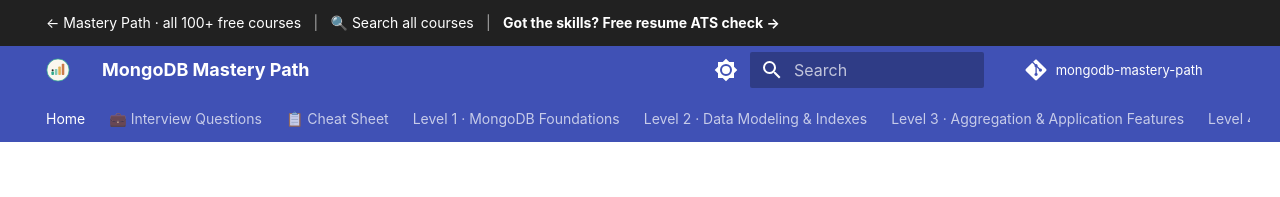
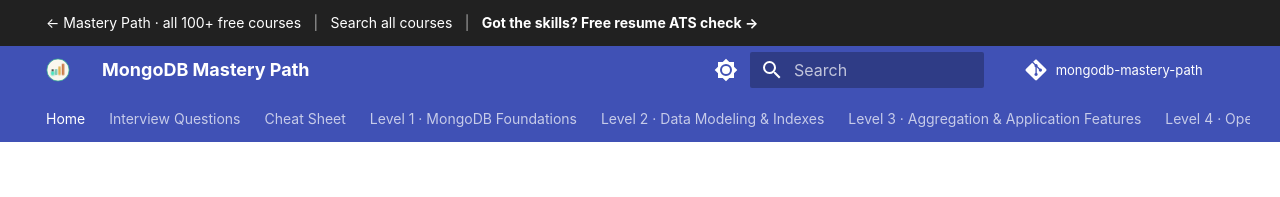
Before and after one commit to SIGILIPELLI/mongodb-mastery-path, an MkDocs documentation site: the page built from docs/index.md, in a window 1280 px wide. Shown: the top 197 px of the page. Built offline with MkDocs 1.6.1 and Material for MkDocs 9.7.7, drawn with Linux system fonts in a browser that asks for light colours; comment, search, counter and statistics services are not loaded; some of the changed text lies outside the part shown.

Commit message:
Animated logo back, one dark footer, clean tab labels
- logo partial has the animation classes again (dot climbs the bars, bars glow)
- footer: previous/next, then a single dark site footer with legal links and licence
- tab labels without emoji; announcement line without emoji

Co-Authored-By: Claude Opus 5.5 <noreply@anthropic.com>

```diff
--- a/docs/overrides/main.html
+++ b/docs/overrides/main.html
@@ -108,7 +108,6 @@
   </script>
   <style>
     .md-banner a:hover { text-decoration: underline !important; }
-    .mp-sitelinks a { color: var(--md-typeset-a-color); }
     .mp-related { margin-top: 2.4rem; padding-top: 1rem; border-top: 1px solid var(--md-default-fg-color--lightest); font-size: .78rem; }
     .mp-related h2 { font-size: .9rem; margin: 0 0 .5rem; }
     .mp-related ul { list-style: none; margin: 0; padding: 0; display: flex; flex-wrap: wrap; gap: .4rem .9rem; }
@@ -128,7 +127,7 @@
     &larr; Mastery Path &middot; all 100+ free courses
   </a>
   <span style="opacity: .6; margin: 0 .6em;">|</span>
-  <a href="https://learnmasterypath.com/search/" style="color: inherit; text-decoration: none;">&#128269; Search all courses</a>
+  <a href="https://learnmasterypath.com/search/" style="color: inherit; text-decoration: none;">Search all courses</a>
   <span style="opacity: .6; margin: 0 .6em;">|</span>
   <a href="https://learnmasterypath.com/resume/" style="color: inherit; font-weight: 700; text-decoration: none;">
     Got the skills? Free resume ATS check &rarr;
@@ -150,20 +149,25 @@
 {% endblock %}
 
 {% block footer %}
-  {#- Legal links live here, on every page (not in the top tabs): privacy policy, terms, license + CC notice. -#}
-  <nav class="mp-sitelinks" aria-label="Site and legal links"
-       style="text-align: center; padding: 0.9rem 1rem 0.5rem; font-size: 0.72rem; line-height: 1.9; background: var(--md-default-bg-color); border-top: 1px solid var(--md-default-fg-color--lightest);">
-    <a href="https://learnmasterypath.com/">Mastery Path home</a> &middot;
-    <a href="https://learnmasterypath.com/about.html">About</a> &middot;
-    <a href="https://learnmasterypath.com/contact.html">Contact</a> &middot;
-    <a href="{{ config.site_url }}privacy/">Privacy Policy</a> &middot;
-    <a href="https://learnmasterypath.com/terms.html">Terms</a> &middot;
-    <a href="{{ config.site_url }}license/">License</a>
-  </nav>
-  <p class="mp-license-note" style="text-align: center; margin: 0; padding: 0 1rem 0.9rem; font-size: 0.66rem; color: var(--md-default-fg-color--light); background: var(--md-default-bg-color);">
-    © 2026 Vinod Bhanuja · Except where otherwise noted, lesson content is licensed under
-    <a rel="license" href="https://creativecommons.org/licenses/by/4.0/">CC BY 4.0</a> and code examples under the
-    <a href="https://opensource.org/license/mit">MIT License</a>.
-  </p>
+  {#- Material's footer (previous / next lesson), then one dark site footer with the legal links on every page (not in the top tabs). -#}
   {{ super() }}
+  <div class="mp-foot">
+    <div class="mp-foot-inner">
+      <a class="mp-foot-brand" href="https://learnmasterypath.com/">{% include "partials/logo.html" %}<span>Mastery Path</span></a>
+      <nav class="mp-sitelinks" aria-label="Site and legal links">
+        <a href="https://learnmasterypath.com/">All courses</a>
+        <a href="https://learnmasterypath.com/about.html">About</a>
+        <a href="https://learnmasterypath.com/contact.html">Contact</a>
+        <a href="{{ config.site_url }}privacy/">Privacy Policy</a>
+        <a href="https://learnmasterypath.com/terms.html">Terms</a>
+        <a href="{{ config.site_url }}license/">License</a>
+        <a href="https://learnmasterypath.com/verify/">Verify a certificate</a>
+      </nav>
+    </div>
+    <p class="mp-license-note">
+      © 2026 Vinod Bhanuja · Except where otherwise noted, lesson content is licensed under
+      <a rel="license" href="https://creativecommons.org/licenses/by/4.0/">CC BY 4.0</a> and code examples under the
+      <a href="https://opensource.org/license/mit">MIT License</a>.
+    </p>
+  </div>
 {% endblock %}
--- a/docs/overrides/partials/logo.html
+++ b/docs/overrides/partials/logo.html
@@ -1,8 +1,8 @@
 <svg class="mp-mark" viewBox="0 0 160 160" role="img" aria-label="Mastery Path logo">
   <circle cx="80" cy="80" r="74" fill="#FAF7EF" stroke="#2FA98D" stroke-width="5"/>
-  <rect x="36" y="90" width="17" height="24" rx="5" fill="#2FA98D"/>
-  <rect x="59" y="74" width="17" height="40" rx="5" fill="#7FC9B7"/>
-  <rect x="82" y="56" width="17" height="58" rx="5" fill="#E0B457"/>
-  <rect x="105" y="38" width="17" height="76" rx="5" fill="#C97B4A"/>
-  <circle cx="44.5" cy="82" r="7" fill="#22261f"/>
+  <rect class="mp-bar mp-bar-1" x="36" y="90" width="17" height="24" rx="5" fill="#2FA98D"/>
+  <rect class="mp-bar mp-bar-2" x="59" y="74" width="17" height="40" rx="5" fill="#7FC9B7"/>
+  <rect class="mp-bar mp-bar-3" x="82" y="56" width="17" height="58" rx="5" fill="#E0B457"/>
+  <rect class="mp-bar mp-bar-4" x="105" y="38" width="17" height="76" rx="5" fill="#C97B4A"/>
+  <circle class="mp-dot" cx="44.5" cy="82" r="7" fill="#22261f"/>
 </svg>
--- a/mkdocs.yml
+++ b/mkdocs.yml
@@ -83,8 +83,8 @@ not_in_nav: |
 
 nav:
   - Home: index.md
-  - "💼 Interview Questions": interview-questions.md
-  - "📋 Cheat Sheet": cheat-sheet.md
+  - Interview Questions: interview-questions.md
+  - Cheat Sheet: cheat-sheet.md
   - "Level 1 · MongoDB Foundations":
       - Overview: level-1/index.md
       - "01 · How MongoDB Is Built: mongod, Storage & a Local Lab": level-1/01-architecture-and-setup.md
@@ -133,4 +133,4 @@ nav:
       - "08 · Performance Tuning: WiredTiger, Memory & Connections": level-4/08-performance-tuning.md
       - "09 · Upgrades, FCV & Online Schema Migrations": level-4/09-upgrades-migrations.md
       - "10 · Capstone — A Secured Sharded Cluster": level-4/10-capstone-sharded-cluster.md
-  - "🎯 Final Quiz": quiz.md
+  - Final Quiz: quiz.md
```
